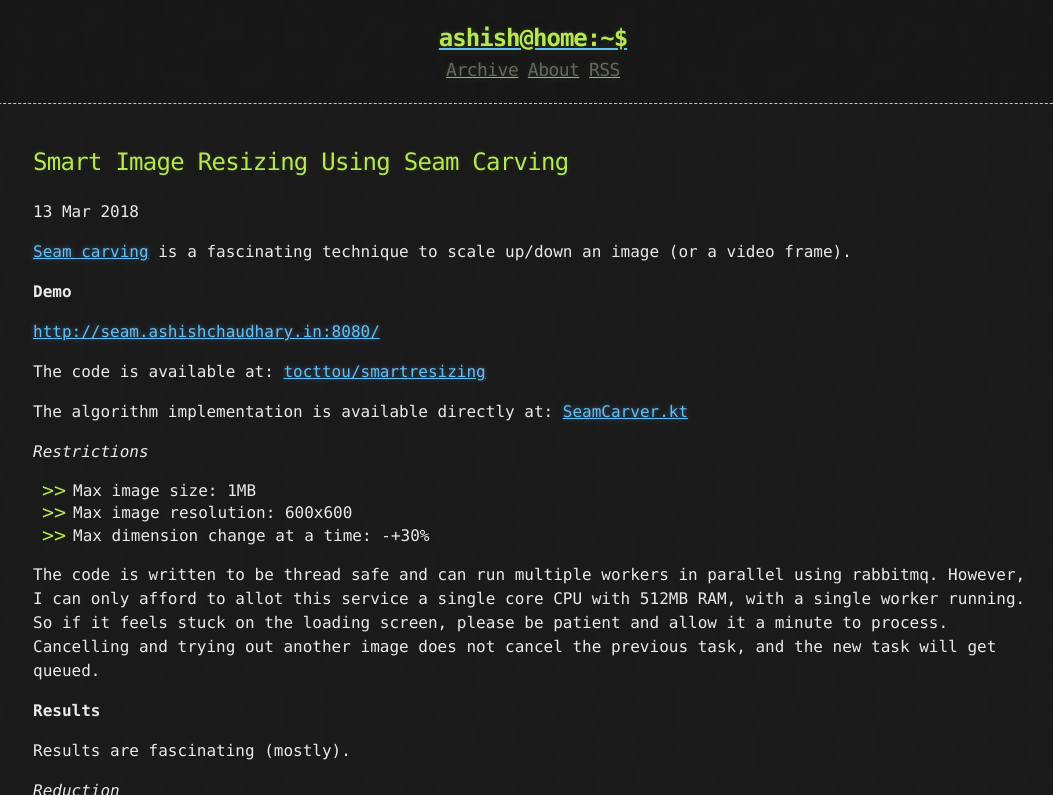
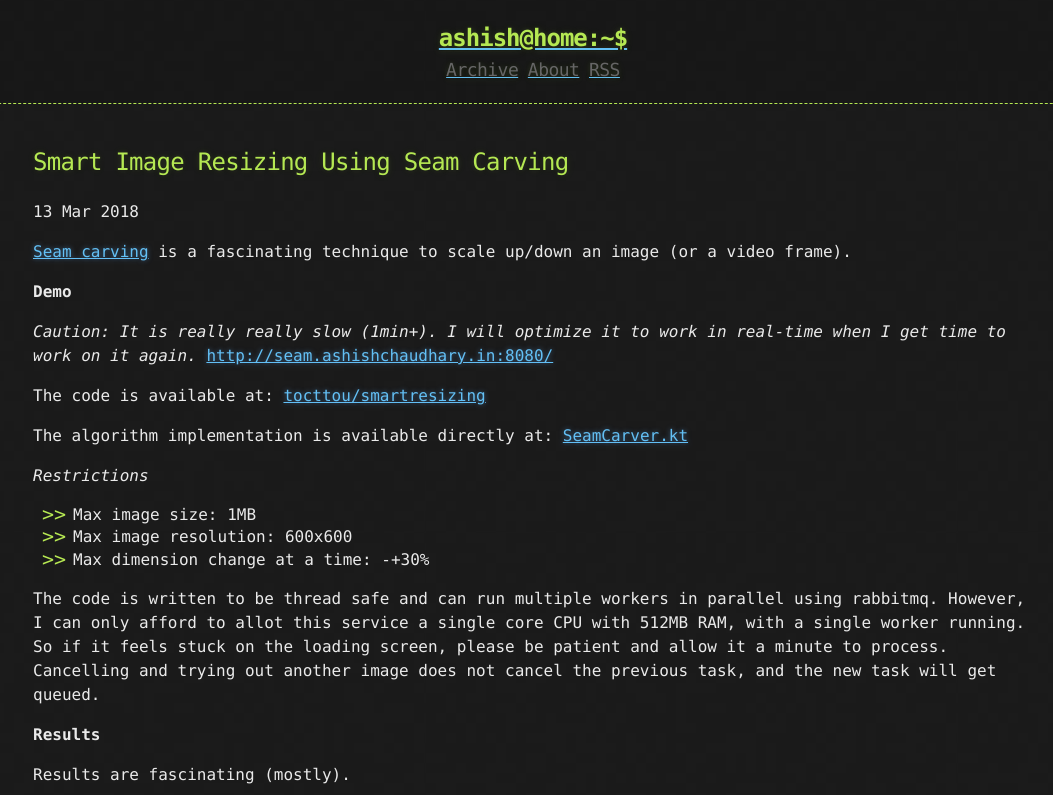
Before and after one commit to tocttou/tocttou.github.io, a Jekyll site: the page built from _posts/2018-03-13-smart-image-resizing-using-seam-carving.md, in a window 1280 px wide and 900 px high, cut to the strip 0-795 px from the top of the window. Shown: the whole strip, without its empty margins (107-1160 px from the left). Built offline with Jekyll 4.4.1, drawn with Linux system fonts in a browser that asks for light colours; nearby versions of some CDN libraries; comment, search, counter and statistics services are not loaded.

Commit message:
Update 2018-03-13-smart-image-resizing-using-seam-carving.md

```diff
--- a/_posts/2018-03-13-smart-image-resizing-using-seam-carving.md
+++ b/_posts/2018-03-13-smart-image-resizing-using-seam-carving.md
@@ -7,6 +7,7 @@ published: true
 
 **Demo**
 
+*Caution: It is really really slow (1min+). I will optimize it to work in real-time when I get time to work on it again.*
 [http://seam.ashishchaudhary.in:8080/](http://seam.ashishchaudhary.in:8080/)
 
 The code is available at: [tocttou/smartresizing](https://github.com/tocttou/smartresizing)
```
